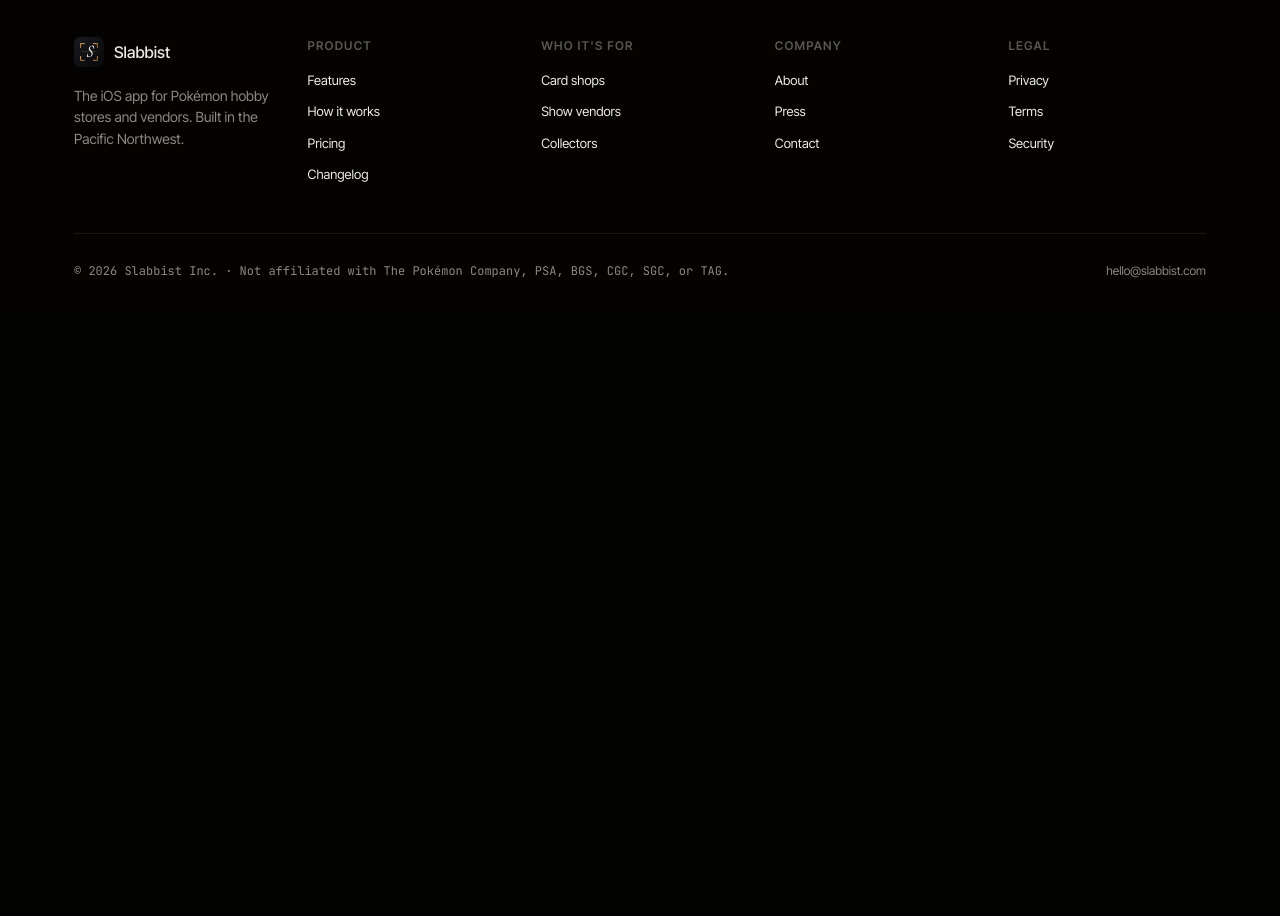
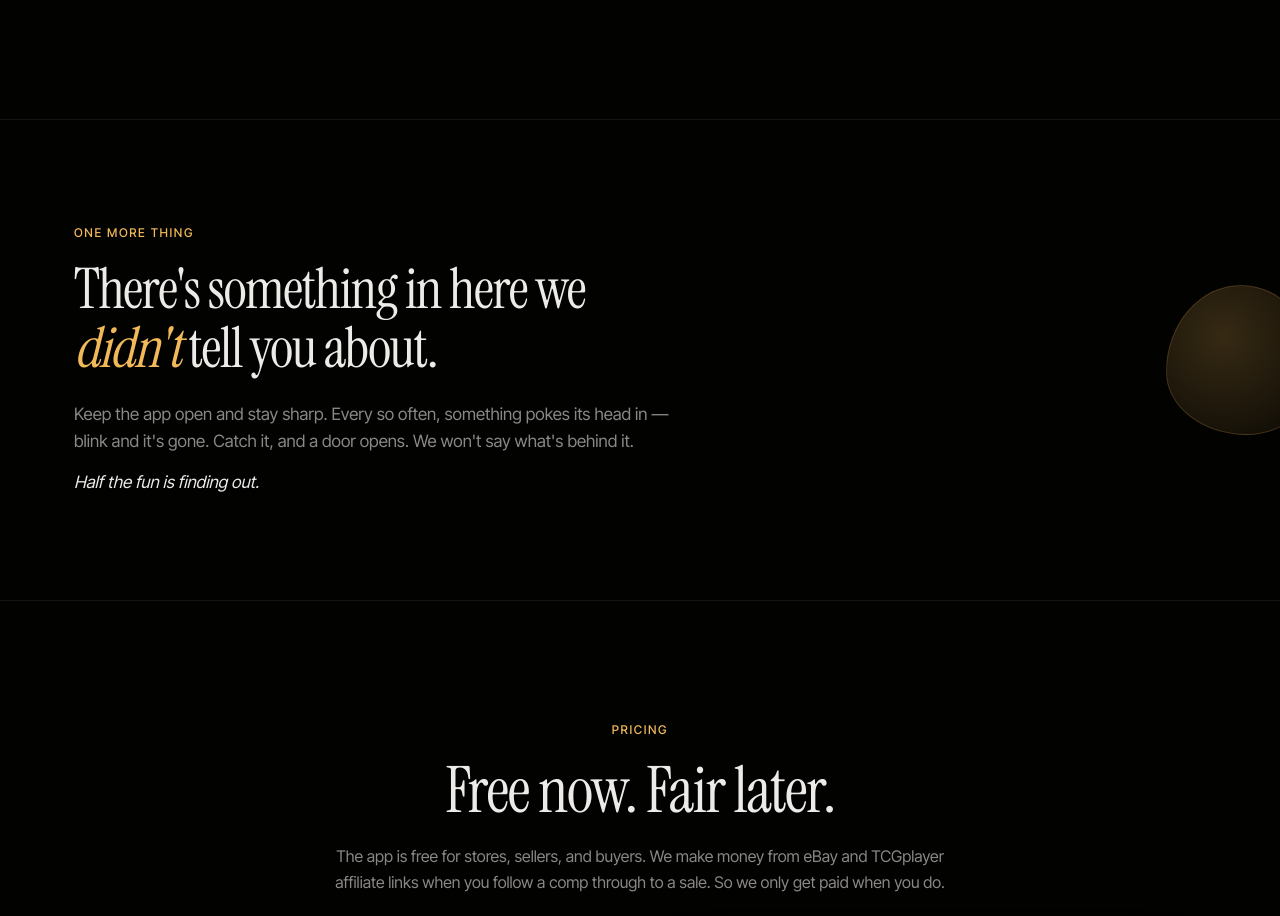
Before and after one commit to afireinside09/slabbist, a Next.js app in the folder marketing/: page / in a window 1280 px wide. Shown: the part 5039-5955 px from the top of the page. Before the commit the page ends 5355 px from the top, so only its background shows below. Built offline with nearby package versions, Linux system fonts and the light colour scheme.

Commit message:
feat(marketing): wire intelligence suite + easter-egg teaser into homepage

```diff
--- a/marketing/app/page.tsx
+++ b/marketing/app/page.tsx
@@ -1,7 +1,9 @@
 import { Nav } from '@/components/marketing/nav';
 import { Hero } from '@/components/marketing/hero';
 import { FeatureRow } from '@/components/marketing/feature-row';
+import { IntelligenceSuite } from '@/components/marketing/intelligence-suite';
 import { Workflow } from '@/components/marketing/workflow';
+import { EasterEggTeaser } from '@/components/marketing/easter-egg-teaser';
 import { Pricing } from '@/components/marketing/pricing';
 import { FinalCta } from '@/components/marketing/final-cta';
 import { Footer } from '@/components/marketing/footer';
@@ -12,7 +14,9 @@ export default function Home() {
       <Nav />
       <Hero />
       <FeatureRow />
+      <IntelligenceSuite />
       <Workflow />
+      <EasterEggTeaser />
       <Pricing />
       <FinalCta />
       <Footer />
```
